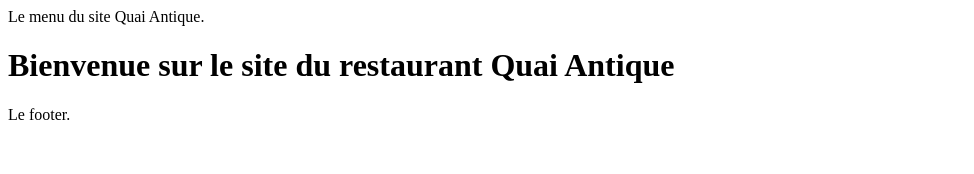
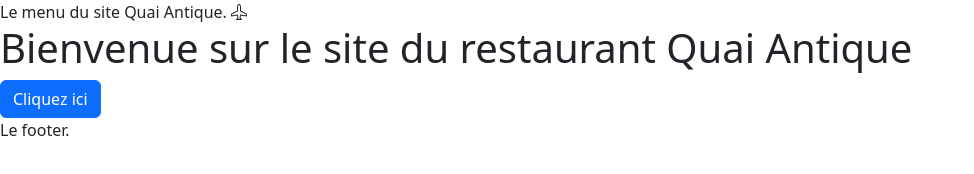
Before and after one commit to Hatenaa/QuaiAntiqueRestaurantFront, a website built with Vite: page index.html in a window 1280 px wide. Shown: the whole page, without its empty margins (0-974 px from the left). Built offline with nearby package versions, Linux system fonts and the light colour scheme; files whose address does not match are found by name.

Commit message:
install Bootstrap

```diff
--- a/index.html
+++ b/index.html
@@ -3,12 +3,14 @@
 <head>
     <meta charset="UTF-8">
     <meta name="viewport" content="width=device-width, initial-scale=1.0">
+    <link rel="stylesheet" href="node_modules/bootstrap/dist/css/bootstrap.min.css">
+    <link rel="stylesheet" href="https://cdn.jsdelivr.net/npm/bootstrap-icons@1.13.1/font/bootstrap-icons.min.css">
     <title>Document</title>
 </head>
 <body>
 
     <header>
-        Le menu du site Quai Antique.
+        Le menu du site Quai Antique. <i class="bi bi-airplane"></i>
     </header>
 
     <main id="main-page">
@@ -20,5 +22,6 @@
     </footer>
 
     <script type="module" src="Router/router.js"></script>
+    <script src="node_modules/bootstrap/dist/js/bootstrap.min.js"></script>
 </body>
 </html>
--- a/pages/home.html
+++ b/pages/home.html
@@ -1 +1,3 @@
 <h1>Bienvenue sur le site du restaurant Quai Antique</h1>
+
+<button class="btn btn-primary">Cliquez ici</button>
```
Also changed, not shown: package.json (added, +26 -0 lines), 2 other files.
